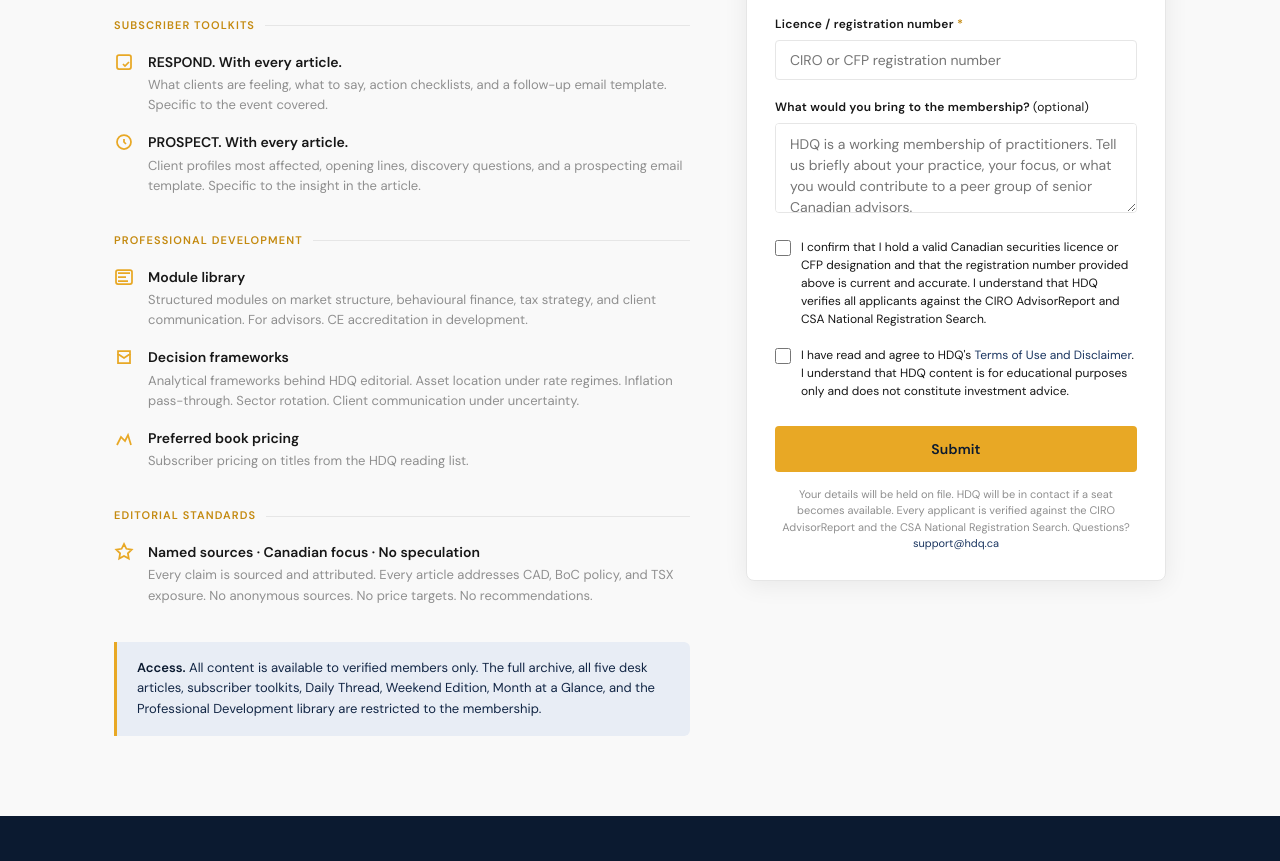
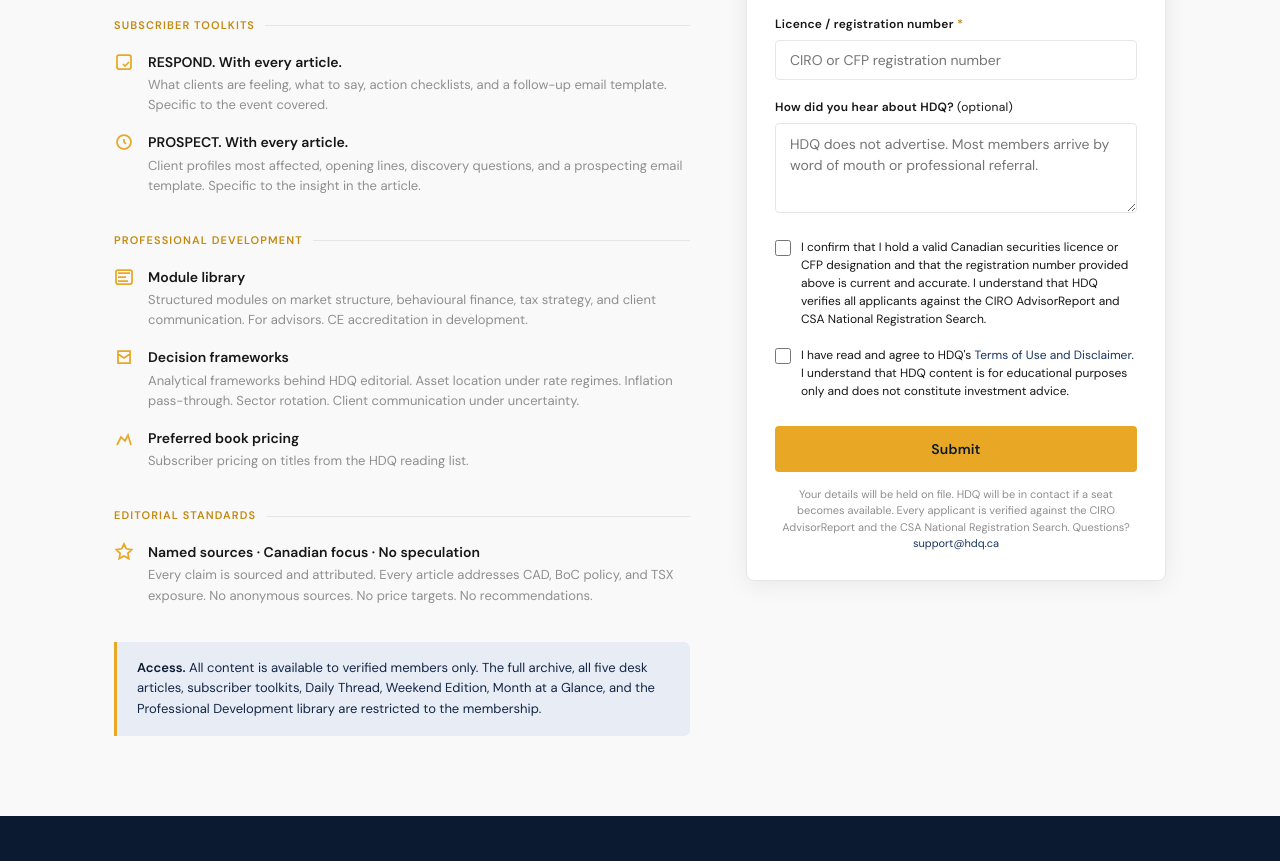
Before and after one commit to SawUFO/hdq-platform, a website: page static/hdq-subscribe.html in a window 1280 px wide. Shown: the part 1134-1995 px from the top of the page. Drawn offline with nearby package versions, Linux system fonts and the light colour scheme.

Commit message:
Update hdq-subscribe.html

```diff
--- a/static/hdq-subscribe.html
+++ b/static/hdq-subscribe.html
@@ -375,8 +375,8 @@
           </div>
 
           <div class="form-group">
-            <label class="form-label" for="note">What would you bring to the membership? <span style="color:var(--n500);font-weight:400;">(optional)</span></label>
-            <textarea class="form-input form-textarea" id="note" name="note" placeholder="HDQ is a working membership of practitioners. Tell us briefly about your practice, your focus, or what you would contribute to a peer group of senior Canadian advisors."></textarea>
+            <label class="form-label" for="note">How did you hear about HDQ? <span style="color:var(--n500);font-weight:400;">(optional)</span></label>
+            <textarea class="form-input form-textarea" id="note" name="note" placeholder="HDQ does not advertise. Most members arrive by word of mouth or professional referral."></textarea>
           </div>
 
           <div class="form-group">
```
